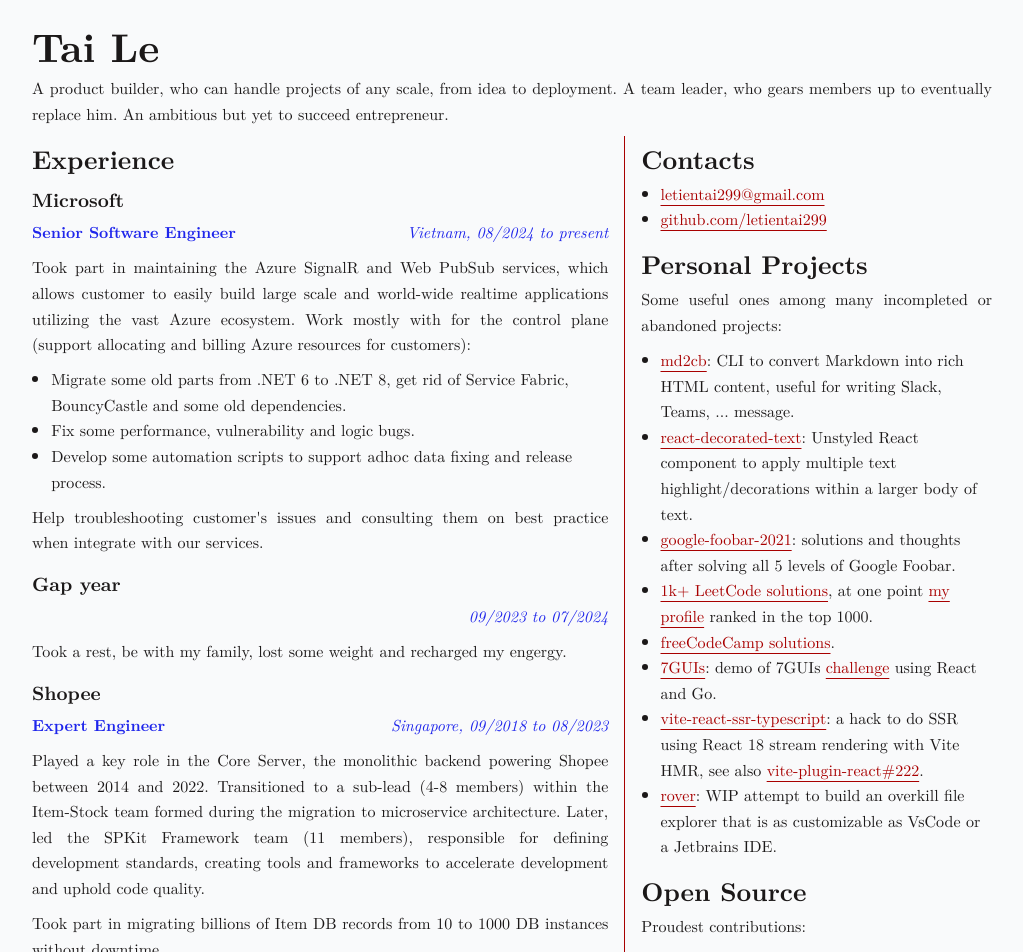
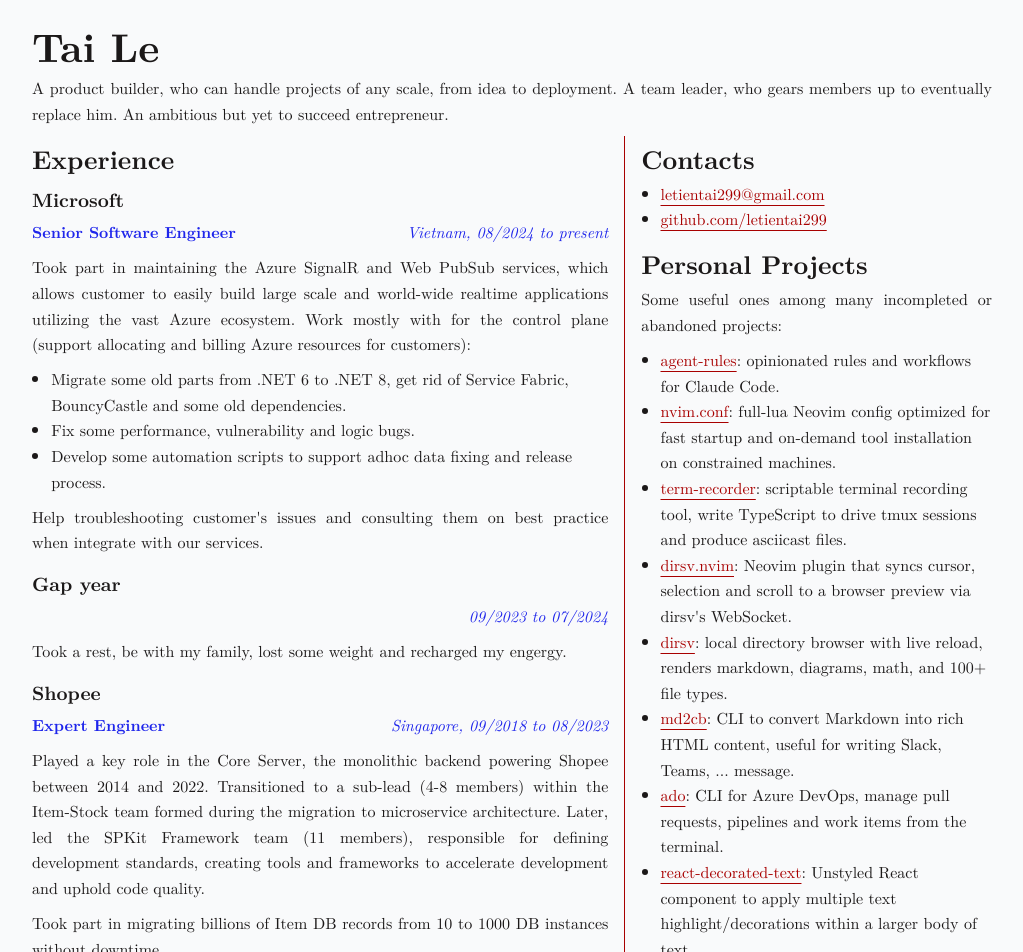
Before and after one commit to letientai299/cv, a React (Vite) app: page / in a window 1280 px wide. Shown: the top 952 px of the page, without its empty margins (128-1151 px from the left). Built offline with nearby package versions, Linux system fonts and the light colour scheme.

Commit message:
feat: add more personal projects and reorder by recency
Add agent-rules, nvim.conf, term-recorder, dirsv.nvim, dirsv, ado,
and heisenbugs. Reorder all projects newest-first.

```diff
--- a/src/CV.mdx
+++ b/src/CV.mdx
@@ -167,23 +167,39 @@
 
 Some useful ones among many incompleted or abandoned projects:
 
+- [agent-rules](https://github.com/letientai299/agent-rules): opinionated rules
+  and workflows for Claude Code.
+- [nvim.conf](https://github.com/letientai299/nvim.conf): full-lua Neovim
+  config optimized for fast startup and on-demand tool installation on
+  constrained machines.
+- [term-recorder](https://github.com/letientai299/term-recorder): scriptable
+  terminal recording tool, write TypeScript to drive tmux sessions and produce
+  asciicast files.
+- [dirsv.nvim](https://github.com/letientai299/dirsv.nvim): Neovim plugin that
+  syncs cursor, selection and scroll to a browser preview via dirsv's WebSocket.
+- [dirsv](https://github.com/letientai299/dirsv): local directory browser with
+  live reload, renders markdown, diagrams, math, and 100+ file types.
 - [md2cb](https://github.com/letientai299/md2cb): CLI to convert Markdown into
   rich HTML content, useful for writing Slack, Teams, ... message.
+- [ado](https://github.com/letientai299/ado): CLI for Azure DevOps, manage pull
+  requests, pipelines and work items from the terminal.
 - [react-decorated-text](https://github.com/letientai299/react-decorated-text):
   Unstyled React component to apply multiple text highlight/decorations within a
   larger body of text.
+- [rover](https://letientai.io/rover/#/docs/keymap.md): WIP attempt to build an
+  overkill file explorer that is as customizable as VsCode or a Jetbrains IDE.
+- [vite-react-ssr-typescript](https://github.com/letientai299/vite-react-ssr-typescript):
+  a hack to do SSR using React 18 stream rendering with Vite HMR, see also
+  [vite-plugin-react#222](https://github.com/vitejs/vite-plugin-react/issues/222).
+- [7GUIs](https://github.com/letientai299/7guis): demo of 7GUIs
+  [challenge](https://eugenkiss.github.io/7guis) using React and Go.
+- [freeCodeCamp solutions](https://letientai.io/freecodecamp).
+- [heisenbugs](https://github.com/letientai299/heisenbugs): curated list of
+  strange bugs.
 - [google-foobar-2021](https://github.com/letientai299/google-foobar-2021):
   solutions and thoughts after solving all 5 levels of Google Foobar.
 - [1k+ LeetCode solutions](https://github.com/letientai299/leetcode), at one
   point [my profile](https://leetcode.com/letientai299) ranked in the top 1000.
-- [freeCodeCamp solutions](https://letientai.io/freecodecamp).
-- [7GUIs](https://github.com/letientai299/7guis): demo of 7GUIs
-  [challenge](https://eugenkiss.github.io/7guis) using React and Go.
-- [vite-react-ssr-typescript](https://github.com/letientai299/vite-react-ssr-typescript):
-  a hack to do SSR using React 18 stream rendering with Vite HMR, see also
-  [vite-plugin-react#222](https://github.com/vitejs/vite-plugin-react/issues/222).
-- [rover](https://letientai.io/rover/#/docs/keymap.md): WIP attempt to build an
-  overkill file explorer that is as customizable as VsCode or a Jetbrains IDE.
 
 </section>
 
```
